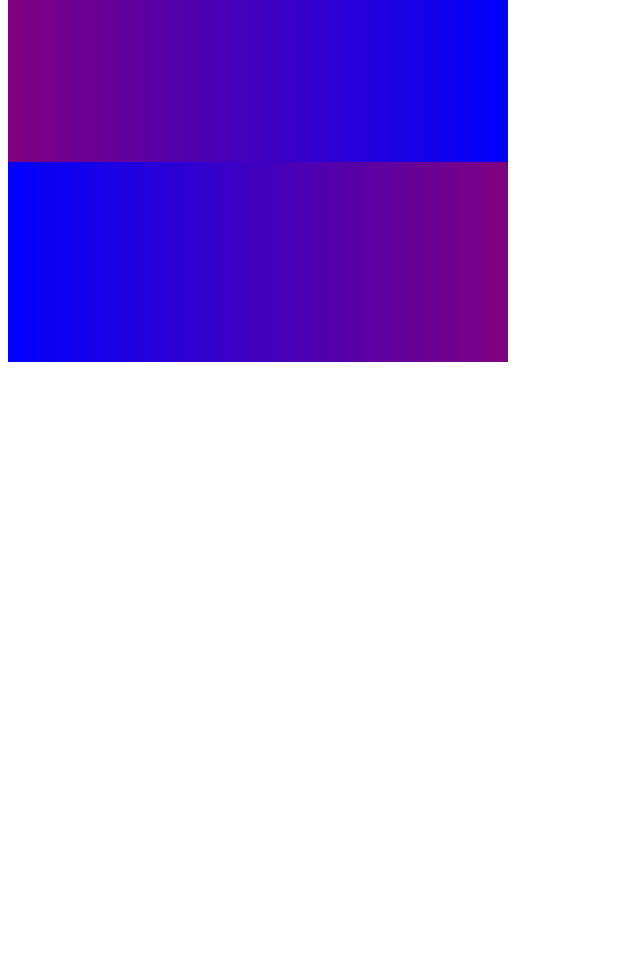
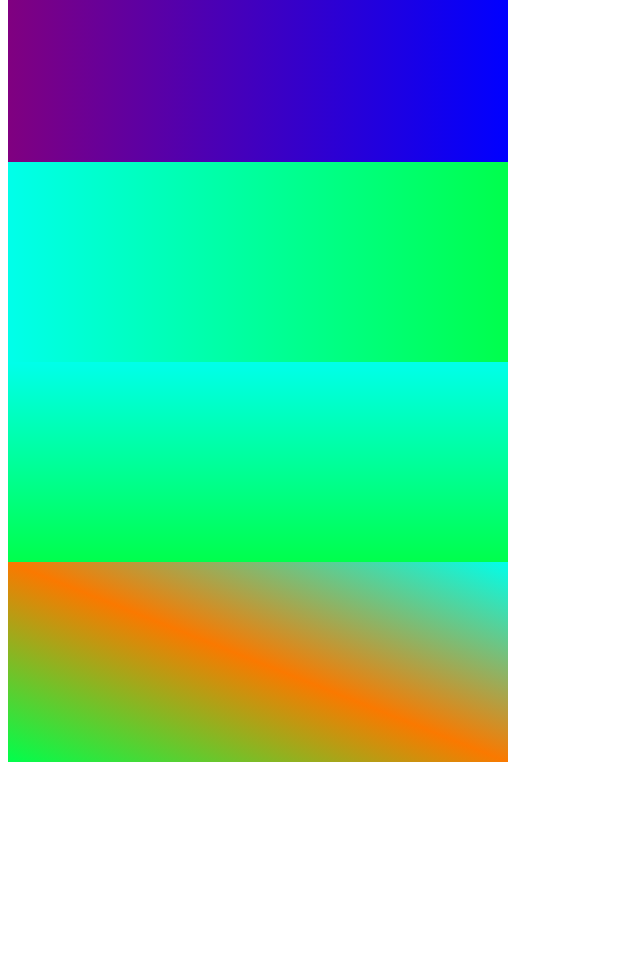
Before and after one commit to rodrigueskaua/HTML5-E-CSS3, a plain HTML site: page Gradiente linear/index.html in a window 1280 px wide. Shown: the part 318-1280 px from the top of the page, without its empty margins (0-640 px from the left). Drawn offline with Linux system fonts and the light colour scheme.

Commit message:
linear-gradient

```diff
--- a/Gradiente linear/style.css
+++ b/Gradiente linear/style.css
@@ -14,5 +14,11 @@ margin: 20;
     background-image: linear-gradient(to right,purple, blue);
 }
 .gradient3{
-    background-image: linear-gradient(to left,purple, blue);
+    background-image: linear-gradient(to left,rgb(0, 255, 76), rgb(0, 255, 234));
 }
+.gradient4 {
+    background-image: linear-gradient(to top, rgb(0, 255, 76), rgb(0, 255, 234))
+}
+.gradient5 {
+    background-image: linear-gradient(to top right, rgb(0, 255, 76), rgb(250, 121, 0), rgb(0, 255, 234))
+}
```
